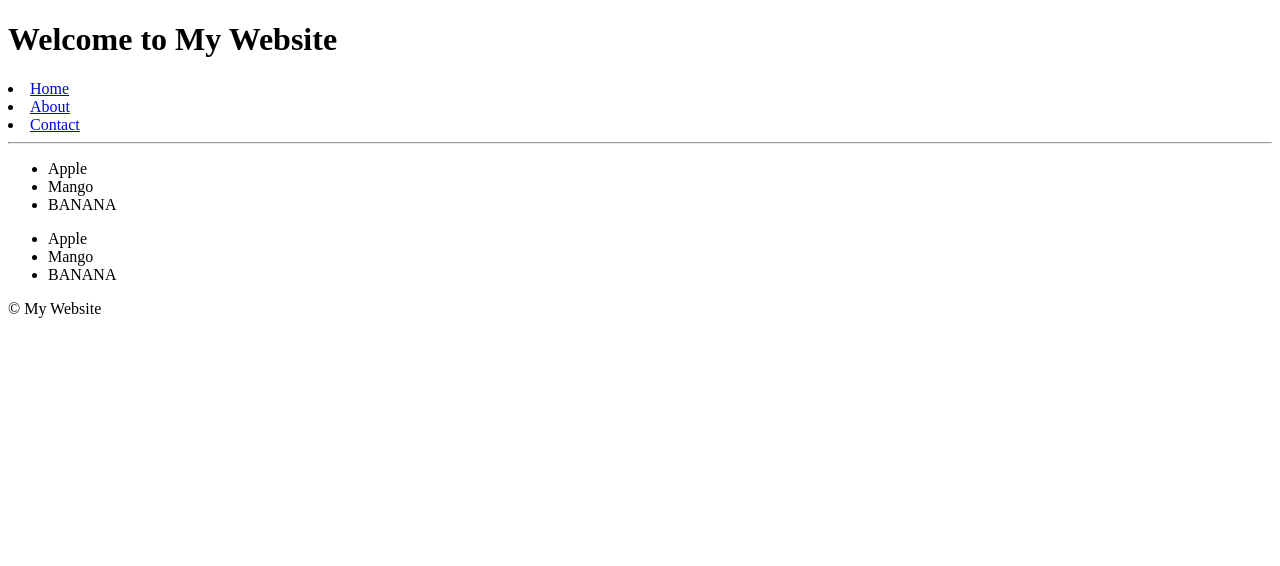
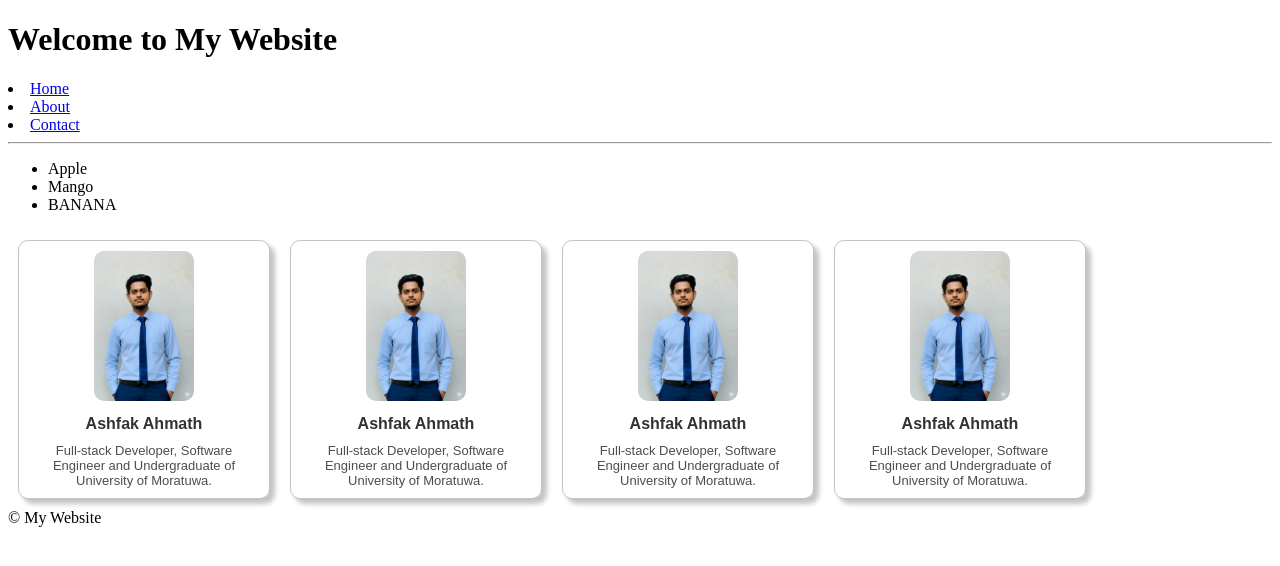
Before and after one commit to AshfakAhmath/react-learning, a React (Vite) app in the folder react-learning/: page / in a window 1280 px wide. Shown: the top 566 px of the page. Built offline with nearby package versions, Linux system fonts and the light colour scheme.

Commit message:
Add Card component and styles, update App to include multiple Card instances

```diff
--- a/react-learning/src/App.jsx
+++ b/react-learning/src/App.jsx
@@ -1,3 +1,4 @@
+import Card from "./Card";
 import Food from "./Food";
 import Footer from "./Footer";
 import Header from "./Header";
@@ -7,7 +8,10 @@ function App() {
     <>
       <Header />
       <Food />
-      <Food />
+      <Card />
+      <Card />
+      <Card />
+      <Card />
       <Footer />
     </>
   );
--- /dev/null
+++ b/react-learning/src/Card.jsx
@@ -0,0 +1,12 @@
+import myImage from './assets/my-photo.jpg'
+
+function Card() {
+  return (
+    <div className='card'>
+      <img className='card-img' src={myImage} alt="My-image" />
+      <h4 className='card-name'>Ashfak Ahmath</h4>
+      <p className='card-text'>Full-stack Developer, Software Engineer and Undergraduate of University of Moratuwa.</p>
+    </div>
+  );
+}
+export default Card;
--- a/react-learning/src/index.css
+++ b/react-learning/src/index.css
@@ -0,0 +1,31 @@
+.card{
+  border: solid 1px hsla(0, 0%, 0%, 0.234);
+  border-radius: 10px;
+  box-shadow: 5px 5px 5px hsla(0, 0%, 0%, 0.24);
+  padding: 10px;
+  margin: 10px;
+  max-width: 230px;
+  height: fit-content;
+  text-align: center;
+  display: inline-block;
+}
+.card .card-img{
+  width: 100px;
+  height: 150px;
+  border-radius: 10px;
+  margin-bottom: 10px;
+}
+
+.card .card-name{
+  font-family: Arial, Helvetica, sans-serif;
+  margin: 0;
+  color: hsl(0, 0%, 20%);
+  margin-bottom: 10px;
+}
+
+.card .card-text{
+  font-family: Arial, Helvetica, sans-serif;
+  font-size: small;
+  margin: 0;
+  color: hsl(0, 0%, 30%);
+}
```
Also changed, not shown: react-learning/src/assets/my-photo.jpg (added).
